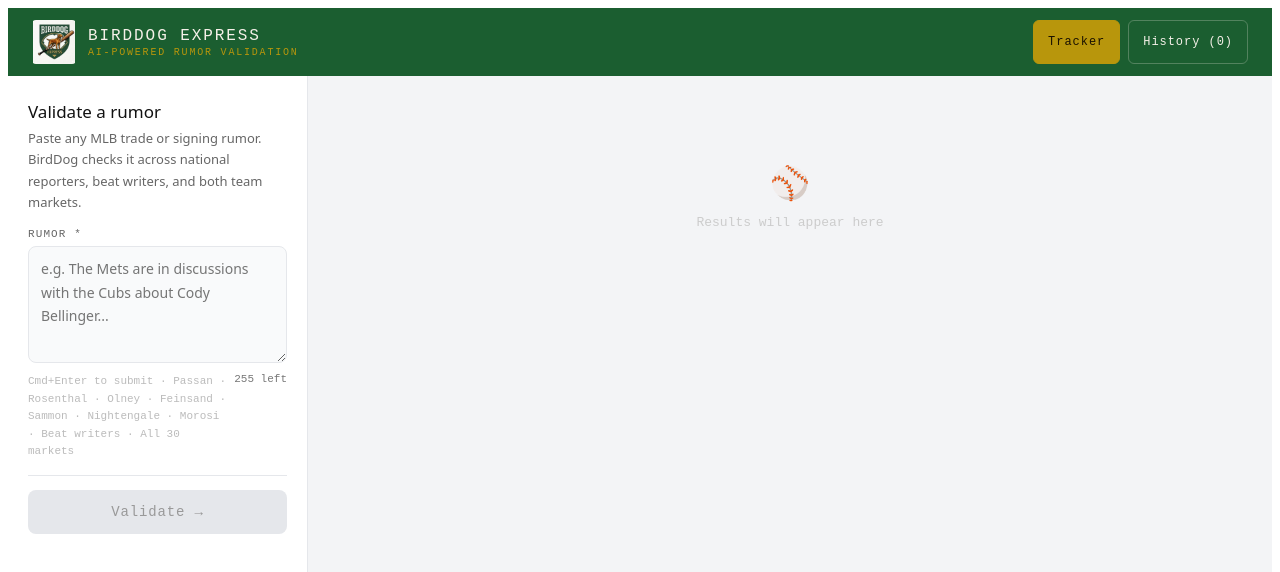
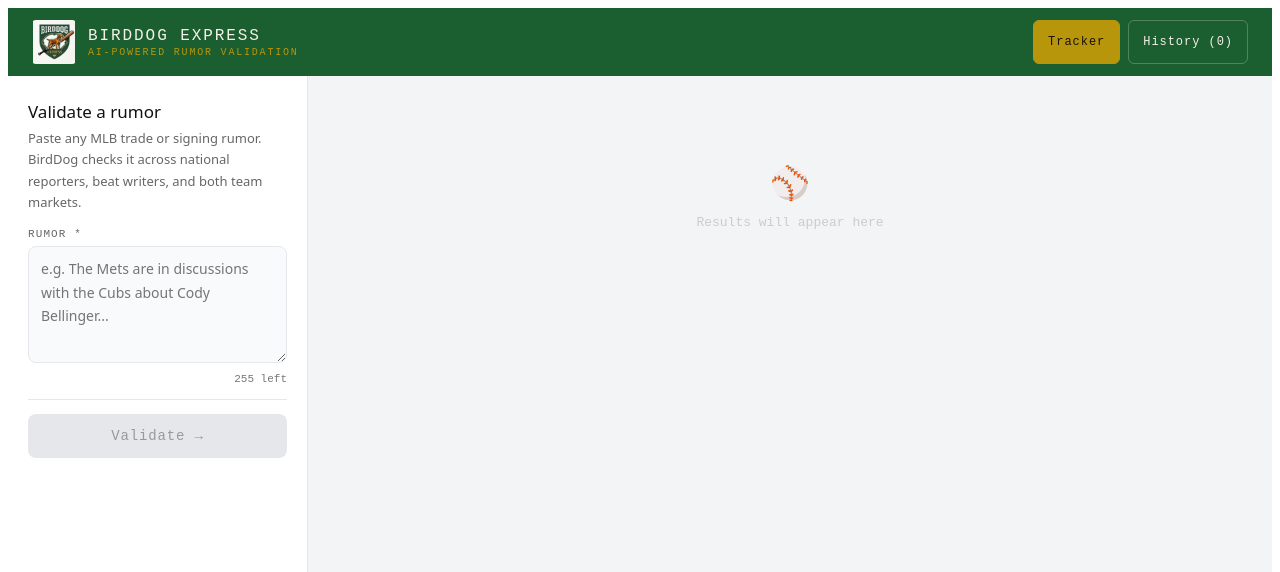
Before and after one commit to deleonrj/birddogexpress, a Next.js app: page / in a window 1280 px wide. Shown: the top 572 px of the page. Built offline with nearby package versions, Linux system fonts and the light colour scheme.

Commit message:
Update character count display and aria-describedby
Refactor character count display and aria attributes.

```diff
--- a/pages/index.js
+++ b/pages/index.js
@@ -320,16 +320,13 @@ export default function BirdDogExpress() {
           placeholder="e.g. The Mets are in discussions with the Cubs about Cody Bellinger..."
           rows={4}
           maxLength={CHAR_LIMIT + 20}
-          aria-describedby="char-count rumor-hint"
+          aria-describedby="char-count"
           aria-required="true"
           style={{ ...inputBase, resize: "vertical", lineHeight: 1.7, fontSize: 14 }}
         />
-        <div style={{ display: "flex", justifyContent: "space-between", alignItems: "flex-start", marginTop: 5, gap: 8 }}>
-          <span id="rumor-hint" style={{ fontSize: 11, color: "#bbb", ...mono, lineHeight: 1.6 }}>
-            {wide ? "Cmd+Enter to submit · " : ""}Passan · Rosenthal · Olney · Feinsand · Sammon · Nightengale · Morosi · Beat writers · All 30 markets
-          </span>
-          <span id="char-count" aria-live="polite" style={{ fontSize: 11, ...mono, color: charColor, flexShrink: 0 }}>
-            {remaining < 0 ? `${Math.abs(remaining)} over` : `${remaining} left`}
+        <div style={{ display: "flex", justifyContent: "flex-end", marginTop: 5 }}>
+          <span id="char-count" aria-live="polite" style={{ fontSize: 11, ...mono, color: charColor }}>
+            {remaining < 0 ? `${Math.abs(remaining)} over limit` : `${remaining} left`}
           </span>
         </div>
       </div>
```
